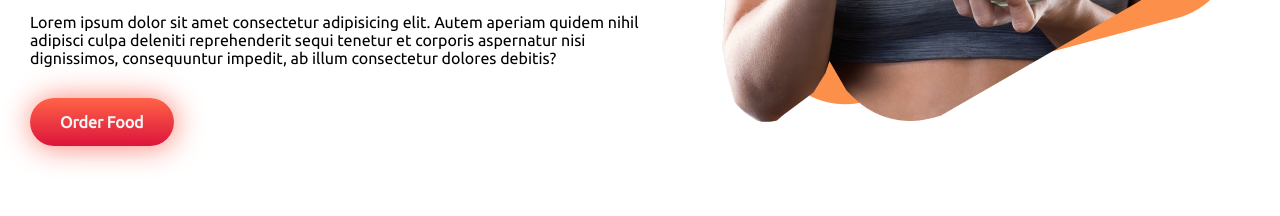
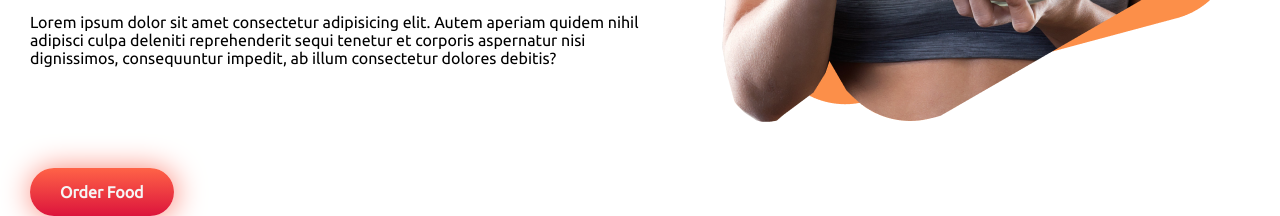
Before and after one commit to shohan-pherones/food-webpage, a plain HTML site: page index.html in a window 1280 px wide. Shown: the part 617-833 px from the top of the page. Before the commit the page ends 800 px from the top, so only its background shows below. Drawn offline with Linux system fonts and the light colour scheme.

Commit message:
section one part 2

```diff
--- a/style.css
+++ b/style.css
@@ -34,5 +34,5 @@ h1{
     box-shadow: 1px 1px 30px salmon;
 }
 .pera{
-    padding-bottom: 30px;
+    padding-bottom: 100px;
 }
```
Also changed, not shown: images/bg-one.jpg (added), images/girl-two.png (added).
